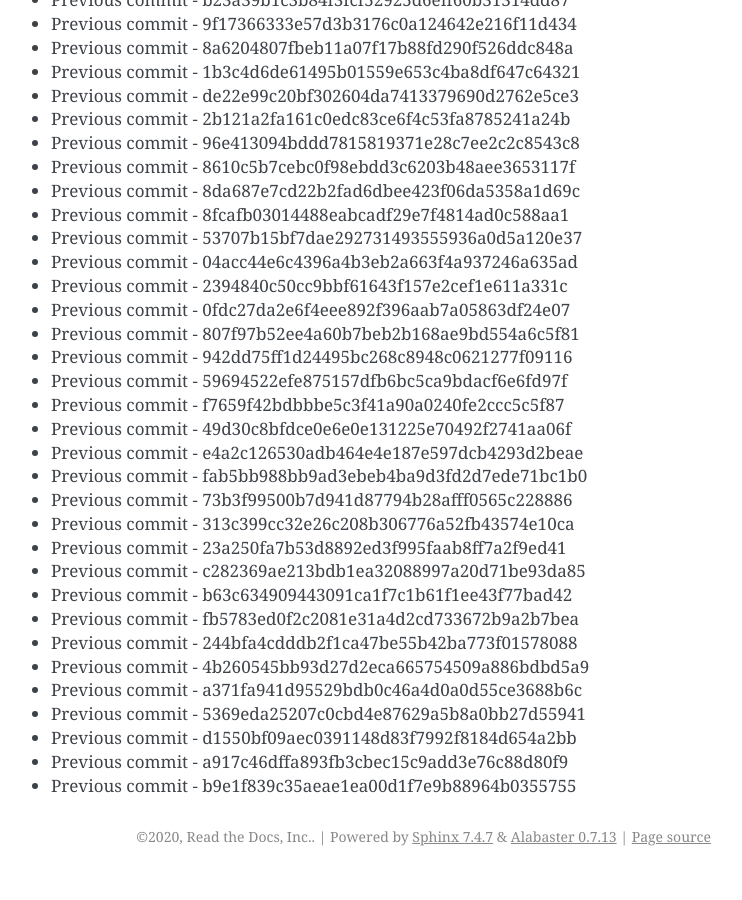
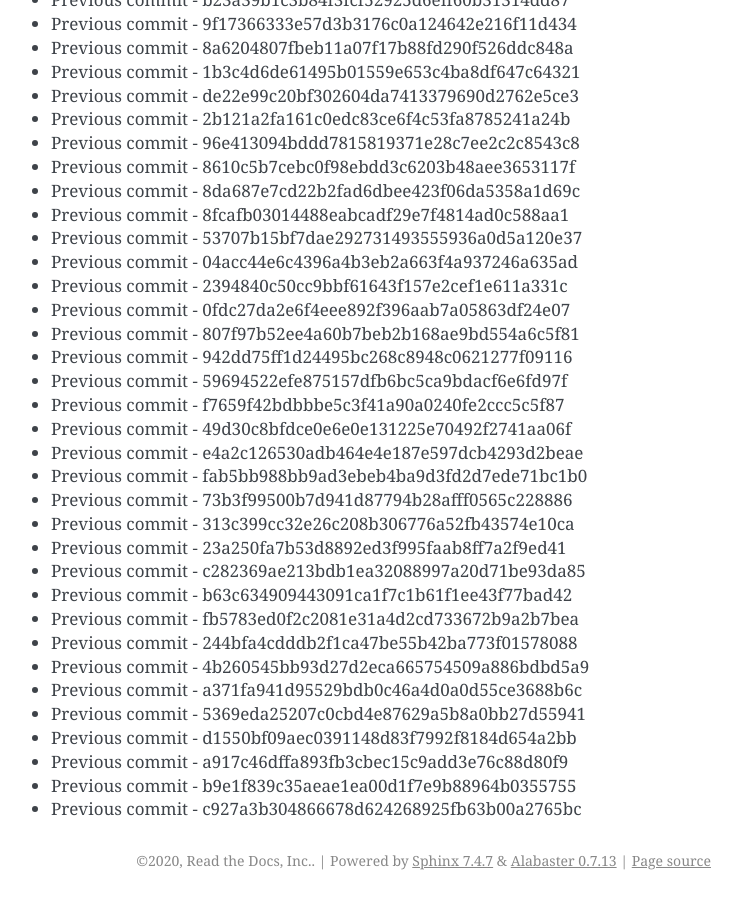
Before and after one commit to readthedocs/rtd-git-stresstest, a Sphinx documentation site: the page built from docs/updates.rst, in a window 1280 px wide and 900 px high, scrolled down 17194 px. Shown: the whole window, without its empty margins (399-1141 px from the left). Built offline with Sphinx 7.4.7, drawn with Linux system fonts in a browser that asks for light colours; before the commit the page ends 18070 px from its top, so only the background shows below that.

Commit message:
Generating commit from previous: c927a3b304866678d624268925fb63b00a2765bc

```diff
--- a/docs/updates.rst
+++ b/docs/updates.rst
@@ -754,3 +754,4 @@ It can be tested for any performance characteristics.
 * Previous commit - d1550bf09aec0391148d83f7992f8184d654a2bb
 * Previous commit - a917c46dffa893fb3cbec15c9add3e76c88d80f9
 * Previous commit - b9e1f839c35aeae1ea00d1f7e9b88964b0355755
+* Previous commit - c927a3b304866678d624268925fb63b00a2765bc
```
